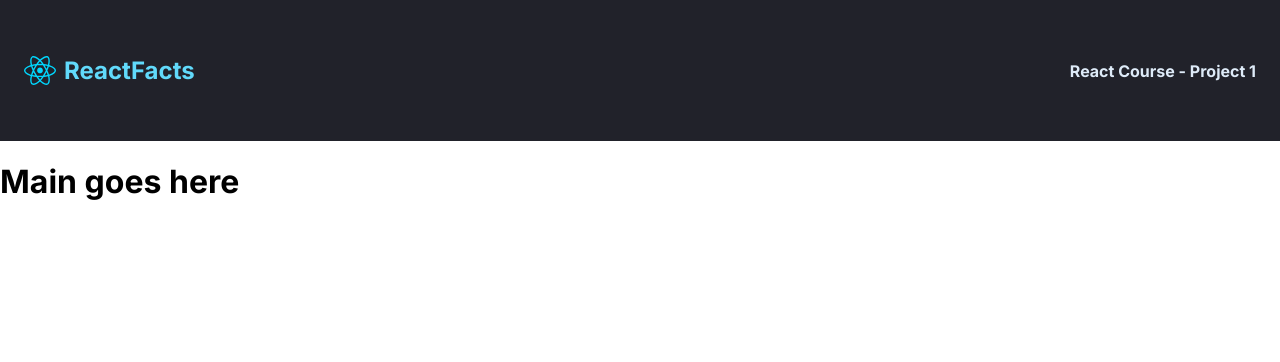
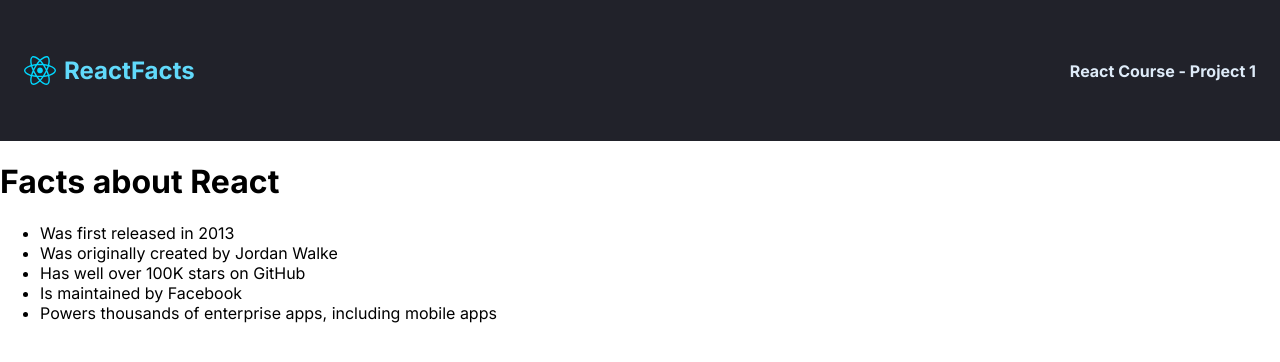
Before and after one commit to vishalicious213/react-site, a React (Vite) app: page / in a window 1280 px wide. Shown: the top 362 px of the page. Built offline with nearby package versions, Linux system fonts and the light colour scheme.

Commit message:
updated /components/Main with content

```diff
--- a/components/Main.jsx
+++ b/components/Main.jsx
@@ -1,5 +1,14 @@
 export default function Main() {
     return (
-        <h1>Main goes here</h1>
+        <main>
+            <h1>Facts about React</h1>
+            <ul>
+                <li>Was first released in 2013</li>
+                <li>Was originally created by Jordan Walke</li>
+                <li>Has well over 100K stars on GitHub</li>
+                <li>Is maintained by Facebook</li>
+                <li>Powers thousands of enterprise apps, including mobile apps</li>
+            </ul>
+        </main>
     )
 }
```
